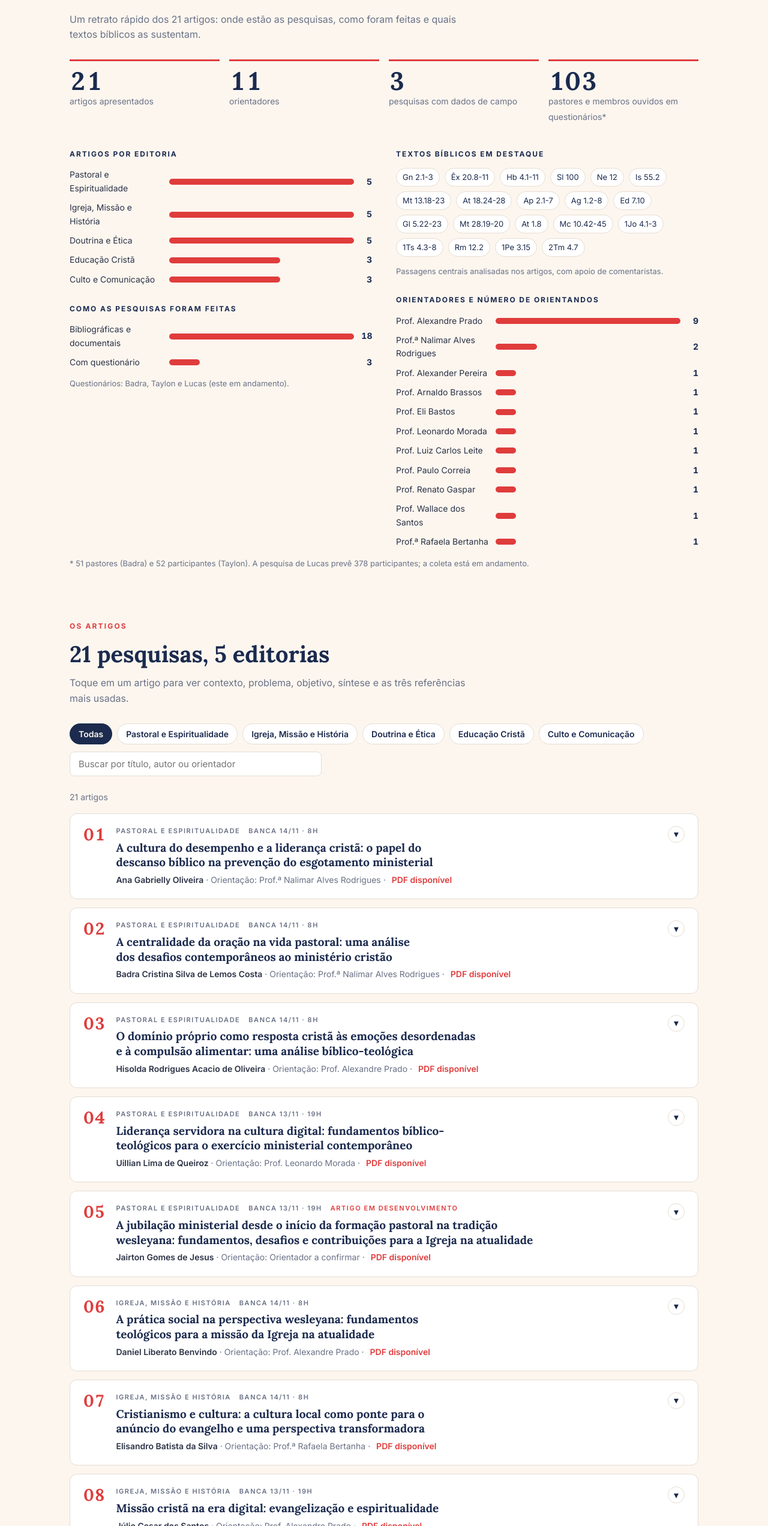
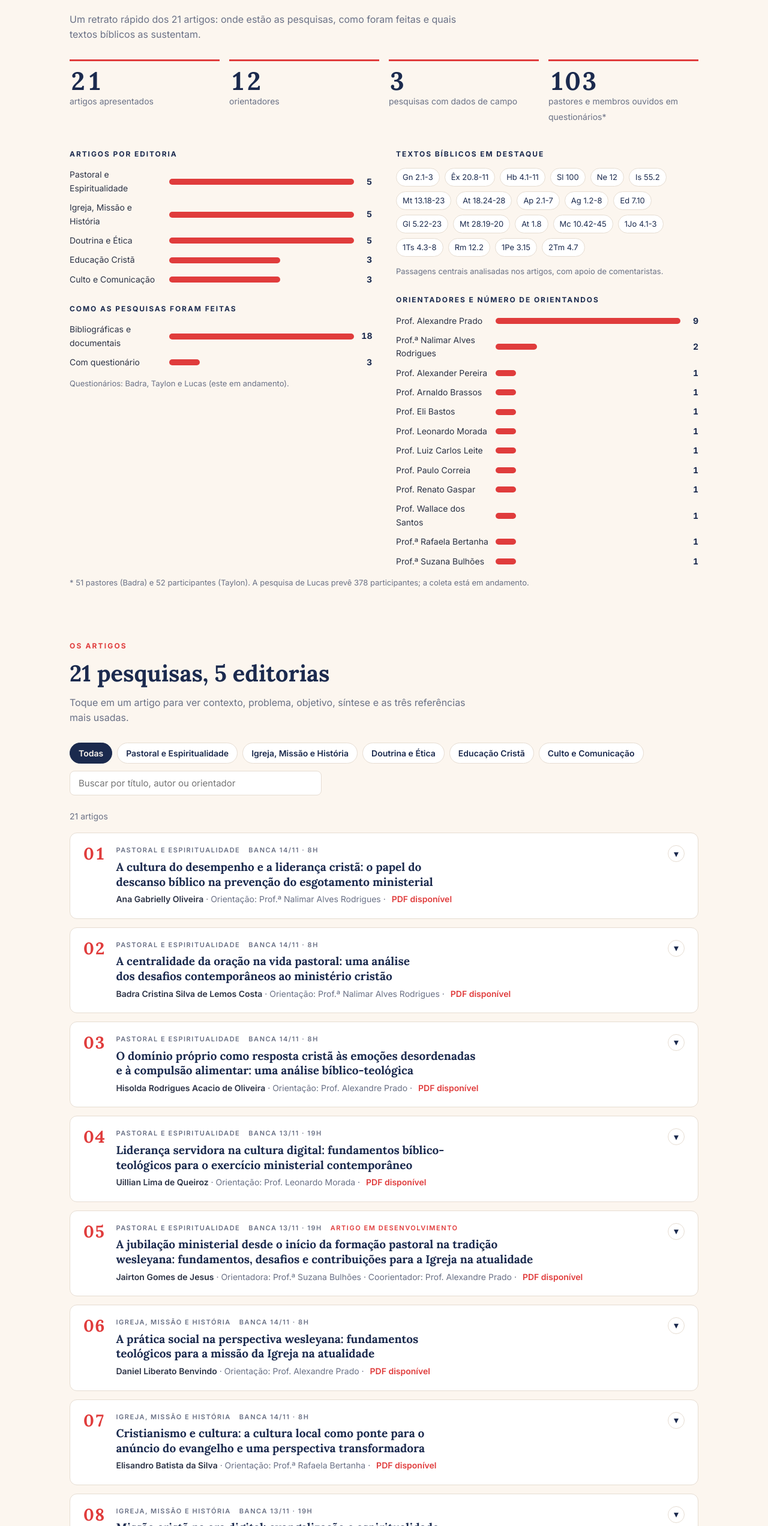
Before and after one commit to alexandrebeloniimw-cmyk/revista-iwe-2026, a plain HTML site: page index.html in a window 1280 px wide. Shown: the part 1516-4060 px from the top of the page at 60% size. Drawn offline with Linux system fonts and the light colour scheme.

Commit message:
Inclui orientadora e coorientador do artigo de Jairton
Co-Authored-By: Claude Opus 5.5 <noreply@anthropic.com>
Claude-Session: https://claude.ai/code/session_015gh4tQiUdmLgg2EpCNfRrj

```diff
--- a/index.html
+++ b/index.html
@@ -221,7 +221,7 @@ footer .bottom{margin-top:40px;padding-top:20px;border-top:1px solid #3a4a72;fon
   <div class="head"><div class="eyebrow">Infográfico</div><h2>A turma em números</h2><p>Um retrato rápido dos 21 artigos: onde estão as pesquisas, como foram feitas e quais textos bíblicos as sustentam.</p></div>
   <div class="nums">
     <div class="num"><strong>21</strong><span>artigos apresentados</span></div>
-    <div class="num"><strong>11</strong><span>orientadores</span></div>
+    <div class="num"><strong>12</strong><span>orientadores</span></div>
     <div class="num"><strong>3</strong><span>pesquisas com dados de campo</span></div>
     <div class="num"><strong>103</strong><span>pastores e membros ouvidos em questionários*</span></div>
   </div>
@@ -325,7 +325,7 @@ obj:"Analisar como os fundamentos bíblicos e teológicos da liderança eclesiá
 s:"Pesquisa qualitativa e bibliográfica, de método dedutivo, com análise exegética de Marcos 10.42-45 em diálogo com a Teologia Prática e a sociologia da comunicação. A autoridade ministerial precisa ser desvinculada das métricas de engajamento; o pastoreio relacional deve ser valorizado diante da ilusão de comunidade virtual; e os recursos digitais pedem contextualização crítica. A tecnologia serve à missão quando permanece subordinada a Cristo, ao serviço e ao cuidado comunitário.",
 p:"Autoridade cristã se mede pelo serviço, não pelo engajamento.",
 r:["HARARI, Yuval Noah. Nexus: uma breve história das redes de informação da Idade da Pedra à inteligência artificial. São Paulo: Companhia das Letras, 2024.","HENDRICKS, Howard G. Ensinando para transformar vidas. São Paulo: Betânia, 1991.","PIPER, John. Irmãos, nós não somos profissionais: um apelo aos pastores para que sejam pastores. São Paulo: Fiel, 2009."]},
-{e:"PE",d:13,f:"Artigo em desenvolvimento",t:"A jubilação ministerial desde o início da formação pastoral na tradição wesleyana: fundamentos, desafios e contribuições para a Igreja na atualidade",a:"Jairton Gomes de Jesus",o:"Orientador a confirmar",tema:"Jubilação ministerial e formação pastoral",area:"Teologia Pastoral",campo:"Formação e jubilação",
+{e:"PE",d:13,f:"Artigo em desenvolvimento",t:"A jubilação ministerial desde o início da formação pastoral na tradição wesleyana: fundamentos, desafios e contribuições para a Igreja na atualidade",a:"Jairton Gomes de Jesus",o:"Prof.ª Suzana Bulhões",co:"Prof. Alexandre Prado",ol:"Orientadora",tema:"Jubilação ministerial e formação pastoral",area:"Teologia Pastoral",campo:"Formação e jubilação",
 ctx:"A jubilação ministerial costuma ser pensada só no fim da trajetória pastoral, como um ato administrativo. Este estudo propõe outra leitura: ela começa a ser preparada no início da formação.",
 prob:"De que maneira compreender a jubilação desde o início da formação pastoral pode contribuir para um ministério de continuidade na tradição wesleyana?",
 obj:"Analisar de que maneira a compreensão da jubilação desde o início da formação pastoral contribui para um ministério de continuidade na tradição wesleyana.",
@@ -446,6 +446,7 @@ p:"Conteúdo fiel, forma compreensível.",
 r:["KELLER, Timothy. Igreja centrada: desenvolvendo em sua cidade um ministério equilibrado e centrado no evangelho. São Paulo: Vida Nova, 2014.","BOSCH, David J. Missão transformadora: mudanças de paradigma na teologia da missão. 2. ed. São Leopoldo: EST; Sinodal, 2007.","MAGALHÃES, Alexander Soares. Os jovens e o pentecostalismo: considerações sobre a identidade da juventude da igreja Assembleia de Deus a partir de um estudo de caso na Baixada Fluminense, RJ. Interseções: Revista de Estudos Interdisciplinares, Rio de Janeiro, v. 20, n. 2. DOI: https://doi.org/10.12957/irei.2018.39012."]}
 ];
 const esc=s=>String(s).replace(/[&<>"]/g,c=>({"&":"&amp;","<":"&lt;",">":"&gt;",'"':"&quot;"}[c]));
+const or=x=>(x.ol||"Orientação")+": "+esc(x.o)+(x.co?" · Coorientador: "+esc(x.co):"");
 const pad=n=>String(n).padStart(2,"0");
 const PDF={"Ana Gabrielly Oliveira": "13gFA0xAn7qSZztQAHRJsIsJkhsmlI9E3", "Badra Cristina Silva de Lemos Costa": "1irtNEADonsuiYmlPRCxeoHYpi1tgcpAb", "Daniel Liberato Benvindo": "13ypeNIybwu-SFKOpNbVGfmYA2wRP-h62", "Elisandro Batista da Silva": "1X7RMOdYC-2friAbxueI23KR9zKV_8iY9", "Hisolda Rodrigues Acacio de Oliveira": "1IPivZGSmm_WT-hq5_RUsmJ5-R_PJcrqO", "Jairton Gomes de Jesus": "1D95ZSSj1IYmnlZg8a6TdJ7emy53dXb0b", "José Rogério Lima da Silva": "1OgMbI3ujjEJWk7wvd01qpZvKlfGc4uFt", "Júlio Cesar dos Santos": "15dEvtXYAn6Z13EGSNgoCgs0D-Baali88", "Leonardo de Almeida Santos": "1YhewHh5UO2sIix3imnxnlF7kVoUMRsdp", "Letícia Muriel S. G. Rocha": "15XHQ9bS7IFjeTxEojX4HnQNxL7GPWpmI", "Lucas Ramos de Andrade": "1sneMOr3UP1UkusY-cpRpJePzOS06PuUl", "Luiz Claudio Alves Pacheco": "1DF-LzHSiPRaXwFSD8lHihaLiDcr2tYZC", "Matheus Lima da Silva": "1Gxygj8zKUGF7H3lo-zPkoOQ5HHRG3QzR", "Rodrigo Barros da Silva": "1Ha0ZblOKgUvOW1Wcz7sptr9Wg_60-E0v", "Rômulo Neves de Aguiar": "17ALKxbq44Iq8ohJNXwz8dk6YODKtsyfM", "Simone G. de Sousa Ribeiro": "11ExHEO4IPWf_b6HLcmumBWMhHyj03qQh", "Taylon Ferreira de Andrade": "14pDqbx_bpYoSgi745OsL_pqHMUrFhalo", "Thiago Patrocinio dos Santos": "11U-HpCzo_zp4blc1pPifv_qYo39mT9DJ", "Tomaz Correa da Silva": "1kxUM_Tb5bixvRKyQowU5ffUrIq_jH7uV", "Uillian Lima de Queiroz": "1JqlDDUb4KssosvxmsnXXC0xZipDqvLc_", "Wallace Rodrigues Benvindo": "1uMksWsHETL-na0NiSuS5x61TbWw01r3w"};
 A.forEach((x,i)=>{x.n=i+1;x.pdf=PDF[x.a]?"https://drive.google.com/file/d/"+PDF[x.a]+"/view":""});
@@ -453,7 +454,7 @@ A.forEach((x,i)=>{x.n=i+1;x.pdf=PDF[x.a]?"https://drive.google.com/file/d/"+PDF[
 // barras de editoria
 const bars=document.getElementById("bars");
 Object.keys(ED).forEach(k=>{const c=A.filter(x=>x.e===k).length;bars.insertAdjacentHTML("beforeend",`<div class="bar"><span>${ED[k]}</span><i style="width:${c/5*100}%"></i><b>${c}</b></div>`)});
-const OR=[["Prof. Alexandre Prado",9],["Prof.ª Nalimar Alves Rodrigues",2],["Prof. Alexander Pereira",1],["Prof. Arnaldo Brassos",1],["Prof. Eli Bastos",1],["Prof. Leonardo Morada",1],["Prof. Luiz Carlos Leite",1],["Prof. Paulo Correia",1],["Prof. Renato Gaspar",1],["Prof. Wallace dos Santos",1],["Prof.ª Rafaela Bertanha",1]];
+const OR=[["Prof. Alexandre Prado",9],["Prof.ª Nalimar Alves Rodrigues",2],["Prof. Alexander Pereira",1],["Prof. Arnaldo Brassos",1],["Prof. Eli Bastos",1],["Prof. Leonardo Morada",1],["Prof. Luiz Carlos Leite",1],["Prof. Paulo Correia",1],["Prof. Renato Gaspar",1],["Prof. Wallace dos Santos",1],["Prof.ª Rafaela Bertanha",1],["Prof.ª Suzana Bulhões",1]];
 document.getElementById("orient").innerHTML=OR.map(([n,c])=>`<div class="bar"><span>${n}</span><i style="width:${c/9*100}%"></i><b>${c}</b></div>`).join("");
 
 // filtros
@@ -464,7 +465,7 @@ const q=document.getElementById("q");q.addEventListener("input",render);
 
 function card(x){
   const flag=x.f?`<span class="flag">${x.f}</span>`:"";
-  return `<details class="art"><summary><span class="n">${pad(x.n)}</span><div><div class="meta"><span>${ED[x.e]}</span><span>Banca ${x.d}/11 · ${x.d===13?"19h":"8h"}</span>${flag}</div><h3>${esc(x.t)}</h3><div class="by"><b>${esc(x.a)}</b> · Orientação: ${esc(x.o)}${x.pdf?` · <span class="pdfmini" style="color:var(--red)">PDF disponível</span>`:""}</div></div><span class="chev" aria-hidden="true">▾</span></summary>
+  return `<details class="art"><summary><span class="n">${pad(x.n)}</span><div><div class="meta"><span>${ED[x.e]}</span><span>Banca ${x.d}/11 · ${x.d===13?"19h":"8h"}</span>${flag}</div><h3>${esc(x.t)}</h3><div class="by"><b>${esc(x.a)}</b> · ${or(x)}${x.pdf?` · <span class="pdfmini" style="color:var(--red)">PDF disponível</span>`:""}</div></div><span class="chev" aria-hidden="true">▾</span></summary>
   <div class="body">${x.pdf?`<a class="pdf" href="${x.pdf}" target="_blank" rel="noopener">Ler o artigo completo (PDF) ↗</a>`:""}<div class="facts"><div><small>Tema</small><span>${esc(x.tema)}</span></div><div><small>Área de estudo</small><span>${esc(x.area)}</span></div><div><small>Campo específico</small><span>${esc(x.campo)}</span></div></div>
   <div class="grid2"><div class="sec"><small>Contextualização</small><p>${esc(x.ctx)}</p></div><div class="sec q"><small>Problematização</small><p>${esc(x.prob)}</p></div><div class="sec"><small>Objetivo geral</small><p>${esc(x.obj)}</p></div><div class="sec"><small>Síntese do artigo</small><p>${esc(x.s)}</p></div></div>
   <div class="pull">${esc(x.p)}</div>
@@ -472,7 +473,7 @@ function card(x){
 }
 function render(){
   const t=q.value.trim().toLowerCase();
-  const items=A.filter(x=>(cur==="all"||x.e===cur)&&(!t||(x.t+" "+x.a+" "+x.o+" "+x.tema).toLowerCase().includes(t)));
+  const items=A.filter(x=>(cur==="all"||x.e===cur)&&(!t||(x.t+" "+x.a+" "+x.o+" "+(x.co||"")+" "+x.tema).toLowerCase().includes(t)));
   document.getElementById("count").textContent=items.length===1?"1 artigo":items.length+" artigos";
   document.getElementById("list").innerHTML=items.length?items.map(card).join(""):`<div class="empty">Nenhum artigo encontrado. Tente outro termo ou escolha “Todas”.</div>`;
 }
@@ -480,8 +481,8 @@ render();
 
 // agenda
 const by=(d)=>A.filter(x=>x.d===d).sort((a,b)=>a.a.localeCompare(b.a,"pt"));
-document.getElementById("d13").innerHTML=by(13).map(x=>`<li><div><b>${esc(x.a)}</b><small>${esc(x.t)} · ${esc(x.o)}</small></div></li>`).join("");
-document.getElementById("d14").innerHTML=by(14).map(x=>`<li><div><b>${esc(x.a)}</b><small>${esc(x.o)}</small></div></li>`).join("");
+document.getElementById("d13").innerHTML=by(13).map(x=>`<li><div><b>${esc(x.a)}</b><small>${esc(x.t)} · ${or(x)}</small></div></li>`).join("");
+document.getElementById("d14").innerHTML=by(14).map(x=>`<li><div><b>${esc(x.a)}</b><small>${or(x)}</small></div></li>`).join("");
 </script>
 
 </body>
```
